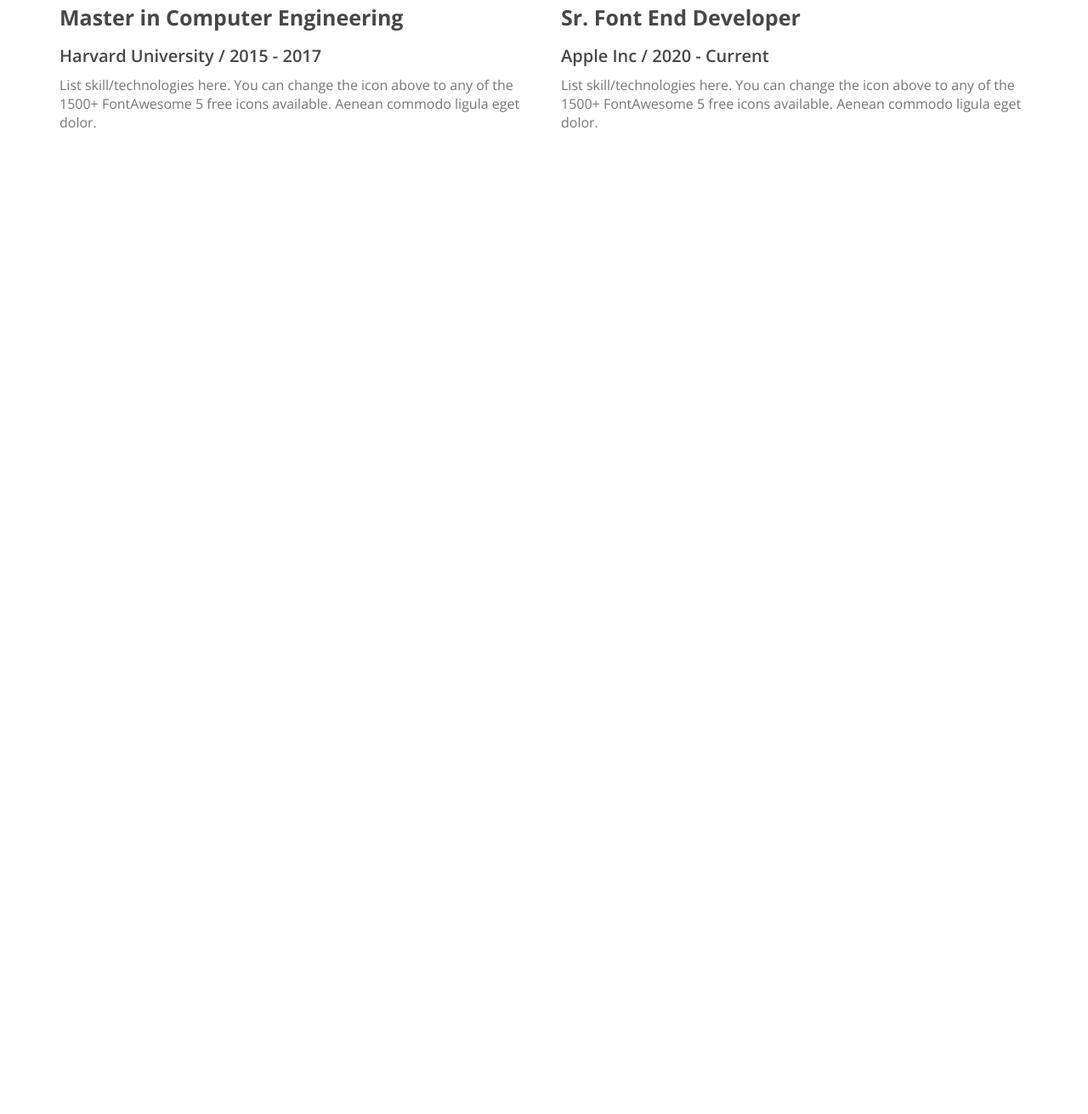
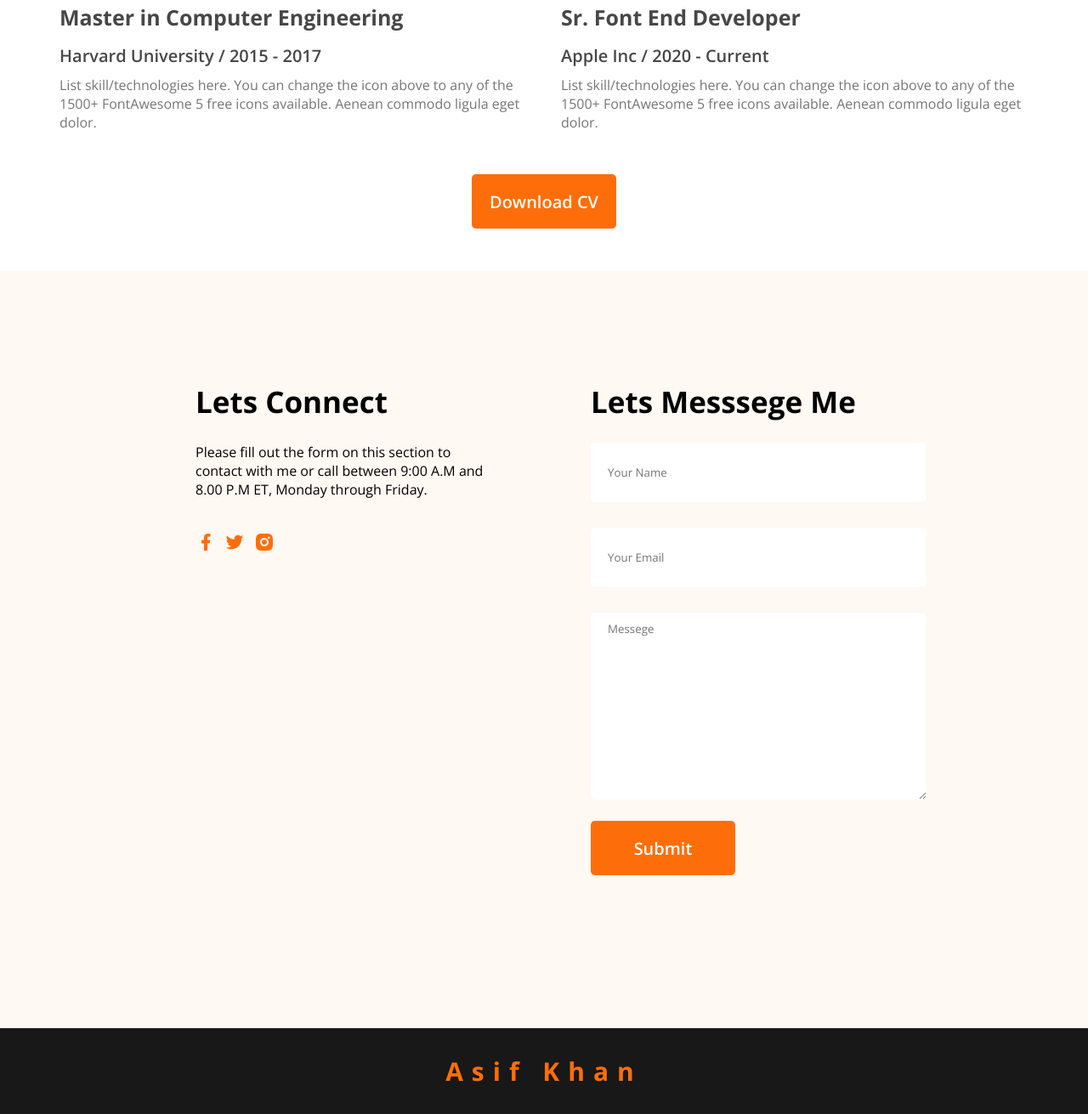
Before and after one commit to asifkhanshesher/dev_portfolio, a plain HTML site: page index.html in a window 1280 px wide. Shown: the part 2636-3947 px from the top of the page at 85% size. Before the commit the page ends 2841 px from the top, so only its background shows below. Drawn offline with nearby package versions, Linux system fonts and the light colour scheme.

Commit message:
full site done

```diff
--- a/css/style.css
+++ b/css/style.css
@@ -14,11 +14,11 @@
   font-weight: 400;
 }
 
-.secondary-bg{
-  background-color: #FFF8F3;
+.secondary-bg {
+  background-color: #fff8f3;
 }
 
-.text_align_center{
+.text_align_center {
   text-align: center;
 }
 
@@ -87,10 +87,9 @@
   margin: 0px 35px 0px 230px;
 }
 
-.banner img {
-}
-.banner_content {
-}
+.banner img {}
+
+.banner_content {}
 
 .banner_content h1 {
   font-size: 85px;
@@ -125,7 +124,8 @@
   cursor: pointer;
   transition: 1s all ease-in-out;
 }
-.banner_btn:hover{
+
+.banner_btn:hover {
   background-color: #b34c03;
 }
 
@@ -143,104 +143,97 @@
   transition: 1s all ease-in-out;
 }
 
-.banner_btn_2:hover{
+.banner_btn_2:hover {
   background-color: #b34c03;
   color: white;
 }
 
 /* main style */
-main{
+main {
   max-width: 1140px;
   margin: 0 auto;
 }
 
 /* about style */
-.about{
+.about {
   padding: 130px 160px;
   margin: 150px 0px;
   text-align: center;
 }
 
-.about_title{
+.about_title {
   color: #181818;
   font-size: 35px;
   font-weight: 700;
   margin-bottom: 30px;
 }
 
-.about_description{
+.about_description {
   color: #757575;
   font-size: 18px;
   font-weight: 400;
 }
 
-.item-description{
+.item-description {
   font-weight: 700;
   color: #474747;
   margin-top: 8px;
 }
 
-.about-items{
+.about-items {
   display: flex;
   justify-content: space-around;
   margin-top: 50px;
 }
 
+/* What I do section start */
+.skills {}
 
+.skills-title {}
 
-/* What I do section start */
-.skills{
-
-}
-.skills-title{
-
-}
-.skills-sec-description{
+.skills-sec-description {
   margin-top: 20px;
   margin-bottom: 80px;
   padding: 0px 90px;
 }
 
-.skill_container{
+.skill_container {
   display: flex;
   /* border: 1px solid; */
-
 }
 
-.skill{
+.skill {
   border: 1px solid transparent;
   box-shadow: rgba(0, 0, 0, 0.1) 0px 4px 12px;
   padding: 50px 30px;
-
 }
 
-.skill_title{
+.skill_title {
   color: #181818;
   font-size: 20px;
   font-weight: 700;
   margin-top: 20px;
 }
 
-.skill_description{
+.skill_description {
   color: #757575;
   margin-top: 15px;
 }
 
-
 /* summary of My Resume */
-.resume_title{
-  margin:80px 0px;
+.resume_title {
+  margin: 80px 0px;
   font-size: 35px;
   font-weight: bold;
 }
-.resume_container{
+
+.resume_container {
   display: flex;
   gap: 40px;
   margin-bottom: 50px;
 }
 
-.resume_column_title{
-
+.resume_column_title {
   font-size: 30px;
 
   font-weight: 700;
@@ -249,8 +242,8 @@
 
   margin-bottom: 25px;
 }
-.exprience_title{
 
+.exprience_title {
   font-size: 25px;
 
   font-weight: 700;
@@ -259,8 +252,8 @@
 
   margin-bottom: 15px;
 }
-.exprience_sub_title{
 
+.exprience_sub_title {
   font-size: 20px;
 
   font-weight: 600;
@@ -269,8 +262,8 @@
 
   margin-bottom: 10px;
 }
-.exprience_description{
 
+.exprience_description {
   font-size: 16px;
 
   font-weight: 400;
@@ -278,6 +271,78 @@
   color: #757575;
 }
 
-hr{
+hr {
   margin: 25px 0px;
 }
+
+.resume_btn {
+  width: 170px;
+  height: 64px;
+  border: 1px solid transparent;
+  border-radius: 5px;
+  background-color: #fd6e0a;
+  color: white;
+  font-size: 20px;
+  font-weight: 600;
+  cursor: pointer;
+  transition: 1s all ease-in-out;
+  margin-bottom: 50px;
+}
+
+.resume_btn:hover {
+  background-color: #b34c03;
+}
+
+/* footer part style */
+footer {
+  display: flex;
+  padding: 130px 230px;
+  gap: 110px;
+}
+.social_icon{
+  margin: 20px 0 0 0;
+  font-size: 40px;
+}
+.footer_column {
+  width: 50%;
+}
+footer  input[type="text"],footer  input[type="email"]{
+  width: 460px;
+  height: 50px;
+  background-color: white;
+  padding: 10px 20px;
+  border-radius: 5px;
+  border: transparent;
+  outline: none;
+  margin-bottom: 30px;
+  width: 100%;
+}
+
+
+footer  textarea{
+  width: 460px;
+  height: 200px;
+  background-color: white;
+  padding: 10px 20px;
+  border-radius: 5px;
+  border: transparent;
+  outline: none;
+  width: 100%;
+  margin-bottom: 20px;
+}
+
+.section_title{
+  font-size: 35px;
+  font-weight: bold;
+  margin-bottom: 25px;
+}
+
+.copy h1{
+  color: #fd6e0a;
+  background-color: #181818;
+  font-size: 30px;
+  font-weight: 700;
+  letter-spacing: 10px;
+  text-align: center;
+  padding: 30px 0px;
+}
--- a/index.html
+++ b/index.html
@@ -156,6 +156,9 @@
                     </div>
                 </div>
             </div>
+            <div class="text_align_center">
+                <button class="resume_btn">Download CV</button>
+            </div>
         </section>
 
         <!-- A summary of My Resume end-->
@@ -163,6 +166,36 @@
 
     </main>
 
+    <footer class="secondary-bg">
+        <div class="footer_column">
+            <h3 class="section_title ">Lets Connect</h3>
+            <p class="section_description">
+                Please fill out the form on this section to contact with me or call between 9:00 A.M and 8.00 P.M ET, Monday through Friday.
+            </p>
+            <div class="social_icon">
+                <a href=""><img src="images/icons/facebook.png" alt=""></a>
+                <a href=""><img src="images/icons/twitter.png" alt=""></a>
+                <a href=""><img src="images/icons/insta.png" alt=""></a>
+            </div>
+        </div>
+
+
+        <div class="footer_column">
+            <h3 class="section_title">Lets Messsege Me</h3>
+            <form action="">
+                <input type="text" name="" id="" placeholder="Your Name">
+                <input type="email" name="" id="" placeholder="Your Email">
+                <textarea name="" id="" cols="30" rows="10" placeholder="Messege"></textarea>
+                <input class="resume_btn" type="submit" value="Submit">
+            </form>
+        </div>
+
+
+    </footer>
+    <div class="copy">
+        <h1>Asif Khan</h1>
+    </div>
+
 
 
 
```
Lines whose indentation alone changed are shown as unchanged.
